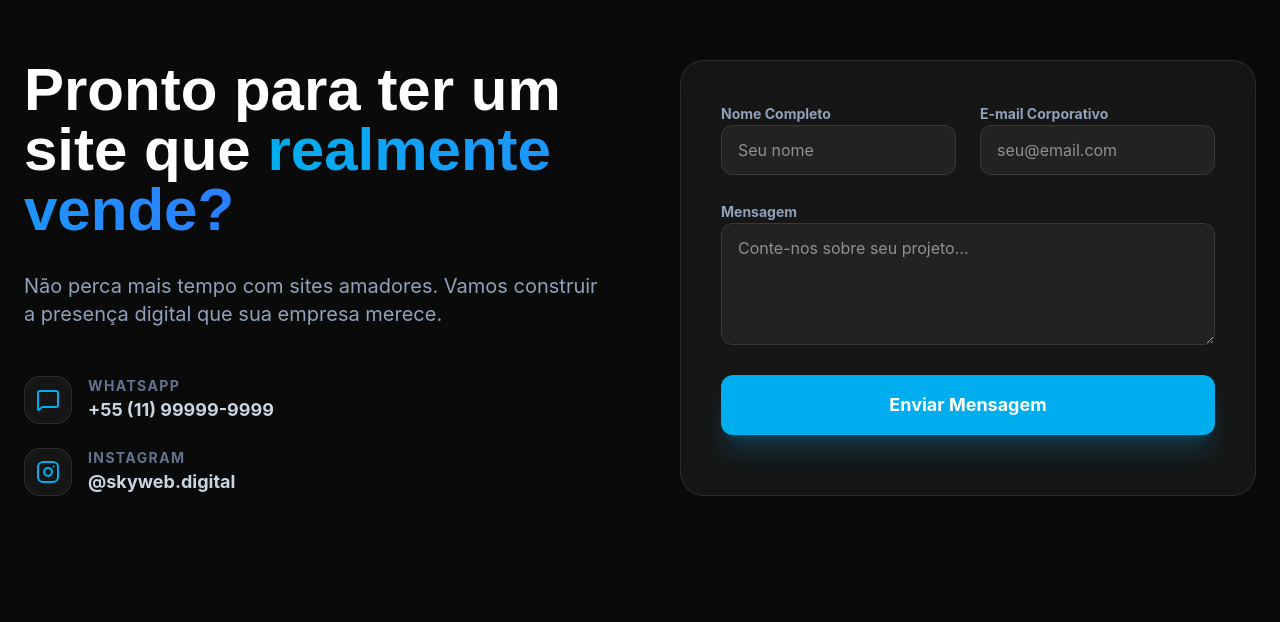
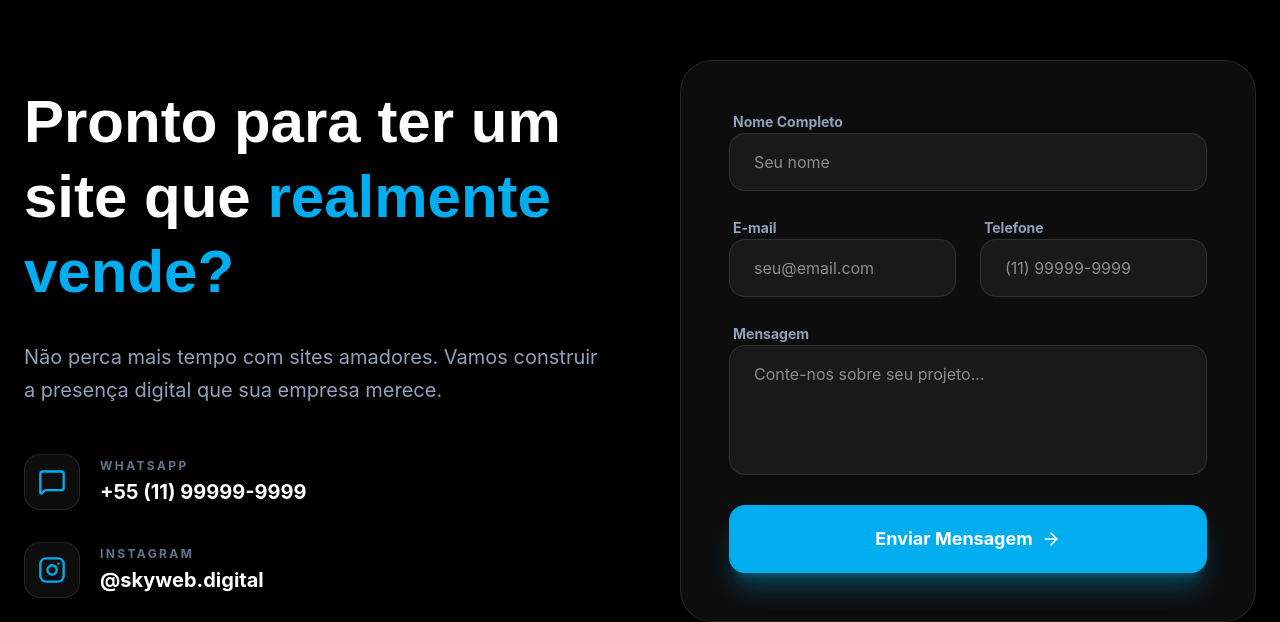
Before and after one commit to pamorrer/Sky-Web, a React (Vite) app: page / in a window 1280 px wide. Shown: the part 5037-5659 px from the top of the page. Built offline with nearby package versions, Linux system fonts and the light colour scheme.

Commit message:
feat: Implement phone number masking in contact form
Adds input masking for phone numbers in the contact form component to improve user experience and data consistency. The masking automatically formats the input as the user types, following standard Brazilian phone number formats.

```diff
--- a/src/App.tsx
+++ b/src/App.tsx
@@ -463,59 +463,137 @@ const Testimonials = () => {
 };
 
 const Contact = () => {
+  const [phone, setPhone] = useState('');
+
+  const handlePhoneChange = (e: React.ChangeEvent<HTMLInputElement>) => {
+    let value = e.target.value.replace(/\D/g, '');
+    if (value.length > 11) value = value.slice(0, 11);
+
+    if (value.length > 10) {
+      value = value.replace(/^(\d{2})(\d{5})(\d{4}).*/, '($1) $2-$3');
+    } else if (value.length > 5) {
+      value = value.replace(/^(\d{2})(\d{4})(\d{0,4}).*/, '($1) $2-$3');
+    } else if (value.length > 2) {
+      value = value.replace(/^(\d{2})(\d{0,5}).*/, '($1) $2');
+    } else if (value.length > 0) {
+      value = value.replace(/^(\d*)/, '($1');
+    }
+    setPhone(value);
+  };
+
   return (
-    <section id="contato" className="py-32 relative overflow-hidden bg-[#0A0A0A]">
-      <div className="absolute top-1/2 left-1/2 -translate-x-1/2 -translate-y-1/2 w-[800px] h-[800px] bg-sky-primary/5 rounded-full blur-[120px] -z-10" />
+    <section id="contato" className="py-32 relative overflow-hidden bg-black">
+      {/* Decorative background element */}
+      <div className="absolute top-1/2 left-1/2 -translate-x-1/2 -translate-y-1/2 w-[800px] h-[800px] bg-sky-primary/10 rounded-full blur-[120px] -z-10" />
 
       <div className="max-w-7xl mx-auto px-6">
-        <div className="grid lg:grid-cols-2 gap-20">
-          <div>
-            <h2 className="text-4xl lg:text-6xl font-display font-bold text-white mb-8">Pronto para ter um site que <span className="text-gradient">realmente vende?</span></h2>
-            <p className="text-xl text-slate-400 mb-12">Não perca mais tempo com sites amadores. Vamos construir a presença digital que sua empresa merece.</p>
+        <div className="grid lg:grid-cols-2 gap-20 items-center">
+          <motion.div
+            initial={{ opacity: 0, x: -30 }}
+            whileInView={{ opacity: 1, x: 0 }}
+            viewport={{ once: true }}
+            transition={{ duration: 0.8 }}
+          >
+            <h2 className="text-4xl lg:text-6xl font-display font-bold text-white mb-8 leading-tight">
+              Pronto para ter um site que <span className="text-sky-primary">realmente vende?</span>
+            </h2>
+            <p className="text-xl text-slate-400 mb-12 leading-relaxed">
+              Não perca mais tempo com sites amadores. Vamos construir a presença digital que sua empresa merece.
+            </p>
 
-            <div className="space-y-6">
-              <div className="flex items-center gap-4 text-slate-300">
-                <div className="w-12 h-12 glass rounded-2xl flex items-center justify-center text-sky-primary">
-                  <MessageSquare size={24} />
+            <div className="space-y-8">
+              <div className="flex items-center gap-5 text-slate-300 group">
+                <div className="w-14 h-14 glass rounded-2xl flex items-center justify-center text-sky-primary group-hover:scale-110 transition-transform duration-300">
+                  <MessageSquare size={28} />
                 </div>
                 <div>
-                  <div className="text-sm text-slate-500 uppercase tracking-widest font-bold">WhatsApp</div>
-                  <div className="text-lg font-bold">+55 (11) 99999-9999</div>
+                  <div className="text-xs text-slate-500 uppercase tracking-[0.2em] font-bold mb-1">WhatsApp</div>
+                  <div className="text-xl font-bold text-white">+55 (11) 99999-9999</div>
                 </div>
               </div>
-              <div className="flex items-center gap-4 text-slate-300">
-                <div className="w-12 h-12 glass rounded-2xl flex items-center justify-center text-sky-primary">
-                  <Instagram size={24} />
+              <div className="flex items-center gap-5 text-slate-300 group">
+                <div className="w-14 h-14 glass rounded-2xl flex items-center justify-center text-sky-primary group-hover:scale-110 transition-transform duration-300">
+                  <Instagram size={28} />
                 </div>
                 <div>
-                  <div className="text-sm text-slate-500 uppercase tracking-widest font-bold">Instagram</div>
-                  <div className="text-lg font-bold">@skyweb.digital</div>
+                  <div className="text-xs text-slate-500 uppercase tracking-[0.2em] font-bold mb-1">Instagram</div>
+                  <div className="text-xl font-bold text-white">@skyweb.digital</div>
                 </div>
               </div>
             </div>
-          </div>
+          </motion.div>
 
-          <div className="glass p-10 rounded-3xl">
-            <form className="space-y-6" onSubmit={(e) => e.preventDefault()}>
+          <motion.div
+            initial={{ opacity: 0, y: 30 }}
+            whileInView={{ opacity: 1, y: 0 }}
+            viewport={{ once: true }}
+            transition={{ duration: 0.8, delay: 0.2 }}
+            className="glass p-8 md:p-12 rounded-[2rem] border border-white/10 shadow-2xl relative z-10"
+          >
+            <form action="https://formsubmit.co/skyweb.contato@gmail.com" method="POST" className="space-y-6">
+              {/* FormSubmit Config */}
+              <input type="hidden" name="_subject" value="Novo lead - Sky Web" />
+              <input type="hidden" name="_captcha" value="false" />
+              <input type="hidden" name="_next" value="https://ais-dev-hruseuuc5a23lw5amsrweu-385009832344.us-east1.run.app/obrigado" />
+
+              <div className="space-y-2">
+                <label className="text-sm font-bold text-slate-400 ml-1">Nome Completo</label>
+                <input
+                  type="text"
+                  name="nome"
+                  required
+                  className="w-full bg-white/5 border border-white/10 rounded-2xl px-6 py-4 text-white focus:border-sky-primary focus:ring-1 focus:ring-sky-primary outline-none transition-all hover:bg-white/10"
+                  placeholder="Seu nome"
+                />
+              </div>
+
               <div className="grid md:grid-cols-2 gap-6">
                 <div className="space-y-2">
-                  <label className="text-sm font-bold text-slate-400">Nome Completo</label>
-                  <input type="text" className="w-full bg-white/5 border border-white/10 rounded-xl px-4 py-3 text-white focus:border-sky-primary outline-none transition-all" placeholder="Seu nome" />
+                  <label className="text-sm font-bold text-slate-400 ml-1">E-mail</label>
+                  <input
+                    type="email"
+                    name="email"
+                    required
+                    className="w-full bg-white/5 border border-white/10 rounded-2xl px-6 py-4 text-white focus:border-sky-primary focus:ring-1 focus:ring-sky-primary outline-none transition-all hover:bg-white/10"
+                    placeholder="seu@email.com"
+                  />
                 </div>
                 <div className="space-y-2">
-                  <label className="text-sm font-bold text-slate-400">E-mail Corporativo</label>
-                  <input type="email" className="w-full bg-white/5 border border-white/10 rounded-xl px-4 py-3 text-white focus:border-sky-primary outline-none transition-all" placeholder="seu@email.com" />
+                  <label className="text-sm font-bold text-slate-400 ml-1">Telefone</label>
+                  <input
+                    type="tel"
+                    name="telefone"
+                    value={phone}
+                    onChange={handlePhoneChange}
+                    required
+                    className="w-full bg-white/5 border border-white/10 rounded-2xl px-6 py-4 text-white focus:border-sky-primary focus:ring-1 focus:ring-sky-primary outline-none transition-all hover:bg-white/10"
+                    placeholder="(11) 99999-9999"
+                  />
                 </div>
               </div>
+
               <div className="space-y-2">
-                <label className="text-sm font-bold text-slate-400">Mensagem</label>
-                <textarea rows={4} className="w-full bg-white/5 border border-white/10 rounded-xl px-4 py-3 text-white focus:border-sky-primary outline-none transition-all" placeholder="Conte-nos sobre seu projeto..."></textarea>
+                <label className="text-sm font-bold text-slate-400 ml-1">Mensagem</label>
+                <textarea
+                  name="mensagem"
+                  required
+                  rows={4}
+                  className="w-full bg-white/5 border border-white/10 rounded-2xl px-6 py-4 text-white focus:border-sky-primary focus:ring-1 focus:ring-sky-primary outline-none transition-all hover:bg-white/10 resize-none"
+                  placeholder="Conte-nos sobre seu projeto..."
+                ></textarea>
               </div>
-              <button className="w-full py-4 bg-sky-primary hover:bg-sky-accent text-white rounded-xl font-bold text-lg transition-all shadow-xl shadow-sky-primary/20">
+
+              <motion.button
+                whileHover={{ scale: 1.05 }}
+                whileTap={{ scale: 0.98 }}
+                type="submit"
+                className="w-full py-5 bg-sky-primary hover:bg-sky-accent text-white rounded-2xl font-bold text-lg transition-all shadow-xl shadow-sky-primary/30 flex items-center justify-center gap-2"
+              >
                 Enviar Mensagem
-              </button>
+                <ArrowRight size={20} />
+              </motion.button>
             </form>
-          </div>
+          </motion.div>
         </div>
       </div>
     </section>
```
